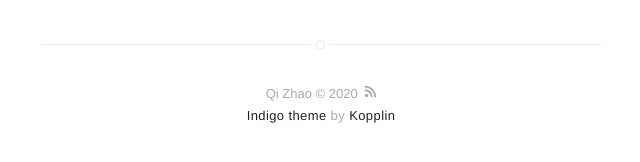
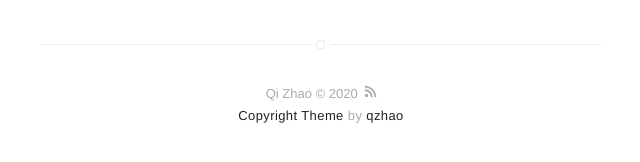
Before and after one commit to qzhao19/qzhao19.github.io, a Jekyll site: the page built from index.html, in a window 1280 px wide. Shown: the part 520-682 px from the top of the page, without its empty margins (319-959 px from the left). Built offline with Jekyll 4.4.1, drawn with Linux system fonts in a browser that asks for light colours.

Commit message:
change footer

```diff
--- a/_includes/footer.html
+++ b/_includes/footer.html
@@ -8,8 +8,8 @@
     </a>
 
     <p class="extra">
-        <a class="link" href="https://github.com/sergiokopplin/indigo">Indigo theme</a>
+        <a class="link" href="https://github.com/qzhao19/qzhao19.github.io">Copyright Theme</a>
         by
-        <a class="link" href="https://github.com/sergiokopplin/indigo">Kopplin</a>
+        <a class="link" href="https://github.com/qzhao19/qzhao19.github.io">qzhao</a>
     </p>
 </footer>
```
